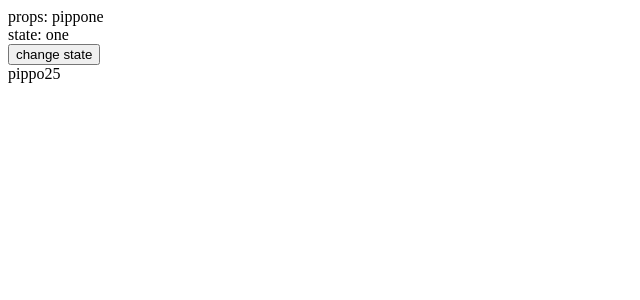
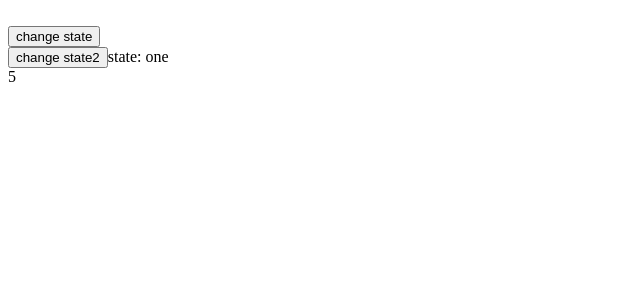
Before and after one commit to patriziosbr/app1, a React (Create React App) app: page / in a window 1280 px wide. Shown: the top 300 px of the page, without its empty margins (0-640 px from the left). Built offline with nearby package versions, Linux system fonts and the light colour scheme.

Commit message:
until lesson 30

```diff
--- a/src/App.js
+++ b/src/App.js
@@ -1,6 +1,6 @@
 // import * as style from './style' //-> metodo fuori dal componente
 import React from "react";
-import Component1 from "./functional/component1";
+// import Component1 from "./functional/component1";
 import Container1 from "./containers/container1";
 
 function App() {
@@ -21,7 +21,7 @@ function App() {
     <div className="App">
       <header className="App-header">
         <Container1 nikcname="pippone"/>
-        <Component1 name="pippo" age={25}/>
+        {/* <Component1 name="pippo" age={25}/> */}
         {/* react {pippo}
         <div style={style.style_extern}></div>
         <h2>Counter: {count}</h2>
--- a/src/containers/container1.js
+++ b/src/containers/container1.js
@@ -1,28 +1,45 @@
 import React, { Component } from "react";
+import Component1 from "../functional/component1";
 
 class Container1 extends Component {
     constructor(props){
         super(props)
         this.state = {
-            keyOne : 'one'
+            keyOne : 'one',
+            prop2: 5
         }
     }
+    // correct short hand
+    changeState = () => {
+        this.setState({prop2: this.state.prop2 + 1})
+    }
+    changeState2 = () => {
+        this.setState({keyOne: this.state.keyOne + 'l'})
+    }
+    //wrong
+    // changeState = ()=> {
+    //     this.state.keyOne = 'pippo';
+    // }
+    //correct
+    // changeState = () => {
+    //     this.setState((prevState, props)=>({
+    //         prop2: prevState.prop2 + 1
+    //     })
+    // )}
 
-    //correct
-    changeState = () => {
-        this.setState({keyOne:'new data'})
-        if(this.state.keyOne) {
-
-        }
-    }
     render() {
         return (
             <div>
-                props: {this.props.nikcname}
+                {/* props: {this.props.nikcname}
                 <br/>
-                state: {this.state.keyOne}
+                state: {this.state.prop2} */}
                 <br/>
                 <button onClick={()=> this.changeState()}>change state</button>
+                <br/>
+                <button onClick={()=> this.changeState2()}>change state2</button>
+                state: {this.state.keyOne}
+
+                <Component1 prop1={this.state.prop2}/>
             </div>
         )}
 }
--- a/src/functional/component1.js
+++ b/src/functional/component1.js
@@ -2,8 +2,9 @@ import React from "react";
 
 const Component1 = props => (
     <div>
-       {props.name}
-       {props.age}
+       {props.prop1}
+       {/* {props.name}
+       {props.age} */}
     </div>
 )
 
```
